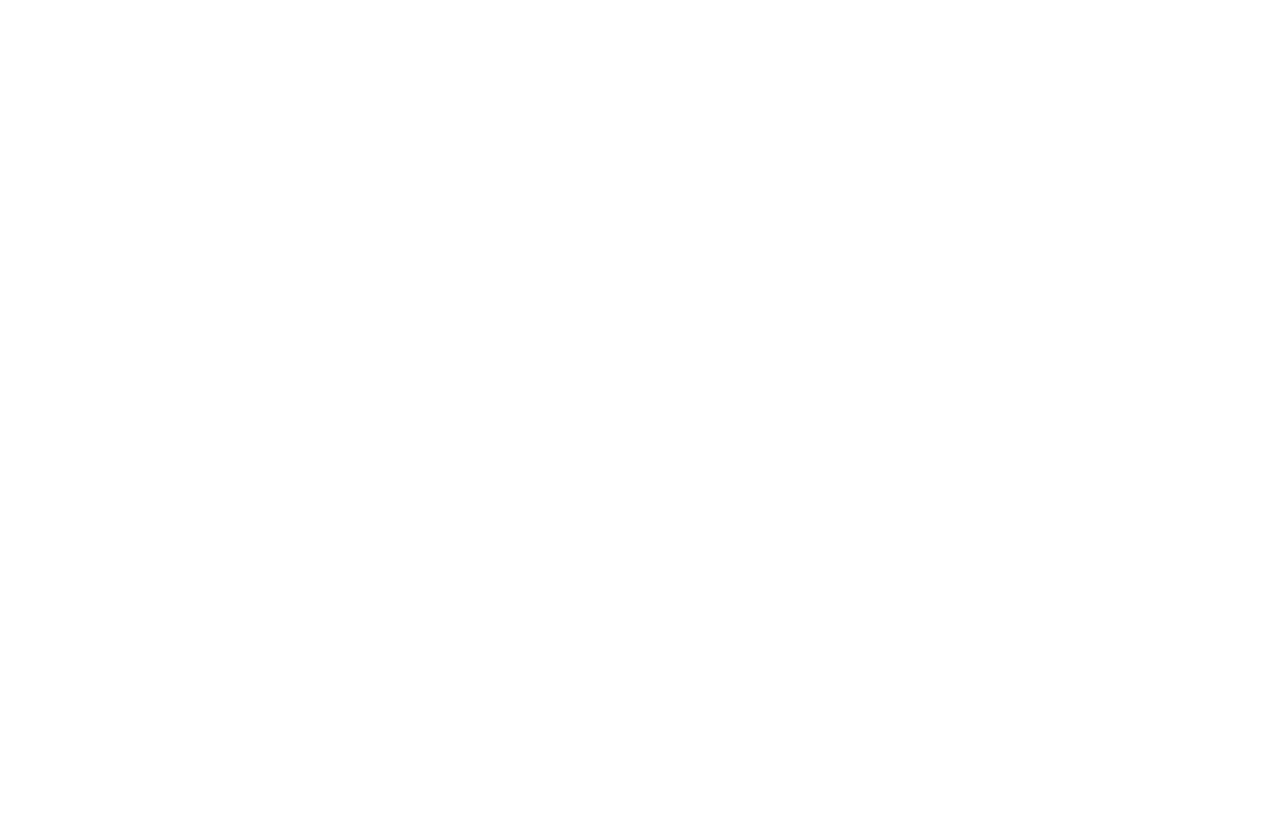
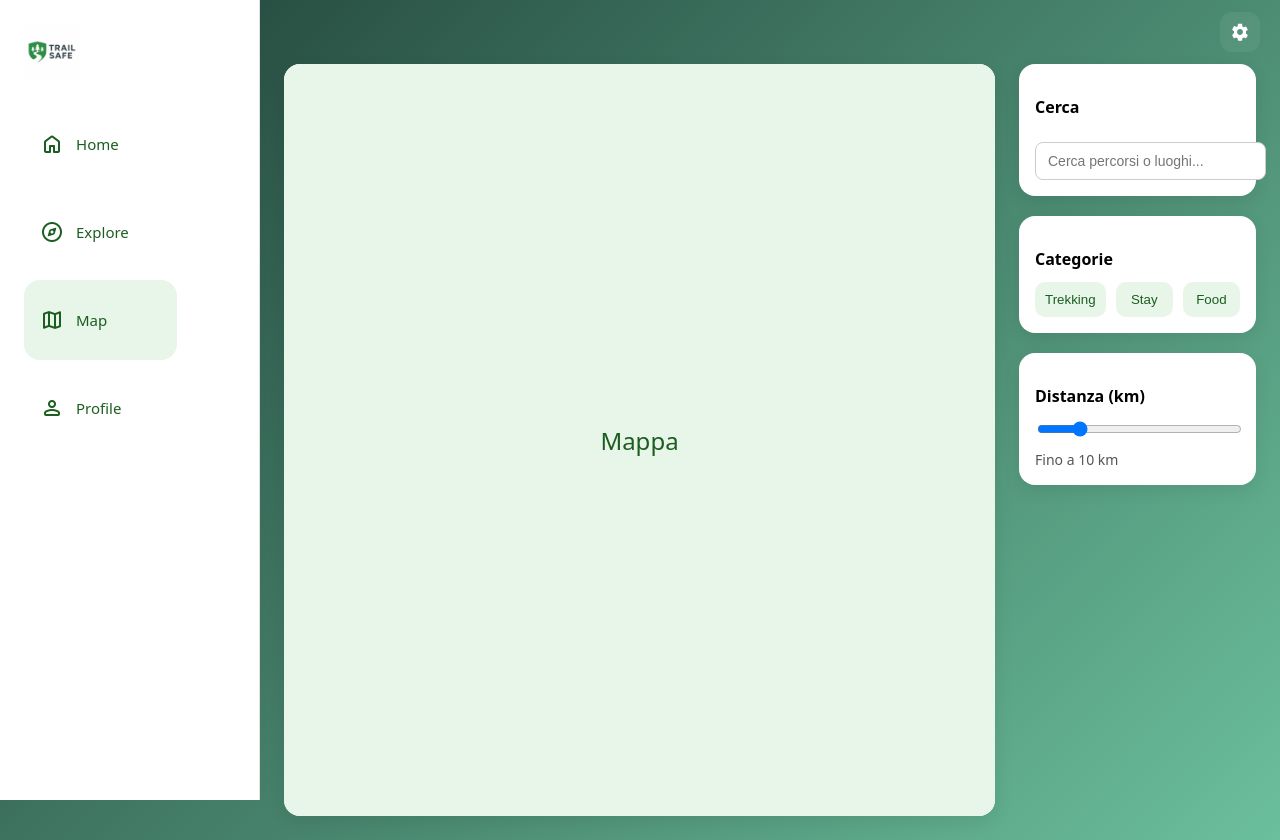
Before and after one commit to Sambuzi/TrailSafe, a Vue app in the folder client/: page /map in a window 1280 px wide. Before the commit this address had no page. Before the commit the page ends 800 px from the top, so only its background shows below. Built offline with nearby package versions, Linux system fonts and the light colour scheme.

Commit message:
initial frontend pages and layout

```diff
--- a/client/src/components/Sidebar.vue
+++ b/client/src/components/Sidebar.vue
@@ -11,7 +11,7 @@
         <span class="label">Home</span>
       </router-link>
 
-      <router-link to="/trails" class="item">
+      <router-link to="/explore" class="item">
         <span class="material-symbols-rounded">explore</span>
         <span class="label">Explore</span>
       </router-link>
--- /dev/null
+++ b/client/src/css/AIExplore.css
@@ -0,0 +1,74 @@
+.chat-page {
+  display: flex;
+  flex-direction: column;
+  height: calc(100vh - 48px);
+  background: #ffffff;
+  border-radius: 16px;
+  box-shadow: 0 6px 18px rgba(0, 0, 0, 0.08);
+  overflow: hidden;
+}
+
+/* MESSAGGI */
+.chat-messages {
+  flex: 1;
+  padding: 20px;
+  overflow-y: auto;
+  display: flex;
+  flex-direction: column;
+  gap: 12px;
+}
+
+/* MESSAGGIO BASE */
+.message {
+  max-width: 70%;
+  padding: 12px 16px;
+  border-radius: 16px;
+  font-size: 14px;
+  line-height: 1.4;
+}
+
+/* AI */
+.message.ai {
+  align-self: flex-start;
+  background: #e8f5e9;
+  color: #1b5e20;
+  border-bottom-left-radius: 4px;
+}
+
+/* UTENTE */
+.message.user {
+  align-self: flex-end;
+  background: #1b5e20;
+  color: #ffffff;
+  border-bottom-right-radius: 4px;
+}
+
+/* INPUT */
+.chat-input {
+  display: flex;
+  gap: 12px;
+  padding: 16px;
+  border-top: 1px solid #e0e0e0;
+}
+
+.chat-input input {
+  flex: 1;
+  padding: 12px;
+  border-radius: 10px;
+  border: 1px solid #ccc;
+  font-size: 14px;
+}
+
+.chat-input button {
+  padding: 12px 18px;
+  border-radius: 10px;
+  border: none;
+  background: #1b5e20;
+  color: white;
+  font-weight: 500;
+  cursor: pointer;
+}
+
+.chat-input button:hover {
+  background: #2e7d32;
+}
--- a/client/src/css/Home.css
+++ b/client/src/css/Home.css
@@ -18,7 +18,7 @@
 
 /* CARD GENERICA */
 .card {
-  background-color: #ffffff;
+  background-color: #85cb74;
   border-radius: 16px;
   padding: 20px;
   box-shadow: 0 6px 18px rgba(0, 0, 0, 0.08);
--- /dev/null
+++ b/client/src/css/Map.css
@@ -0,0 +1,86 @@
+.map-page {
+  display: flex;
+  gap: 24px;
+  height: calc(100vh - 48px);
+}
+
+/* MAPPA */
+.map-container {
+  flex: 3;
+  background: #ffffff;
+  border-radius: 16px;
+  box-shadow: 0 6px 18px rgba(0, 0, 0, 0.08);
+  overflow: hidden;
+}
+
+.map-placeholder {
+  width: 100%;
+  height: 100%;
+  background: #e8f5e9;
+  display: flex;
+  align-items: center;
+  justify-content: center;
+  font-size: 24px;
+  color: #1b5e20;
+}
+
+/* FILTRI */
+.filters-container {
+  flex: 1;
+  display: flex;
+  flex-direction: column;
+  gap: 20px;
+}
+
+.filter-card {
+  background: #ffffff;
+  border-radius: 16px;
+  padding: 16px;
+  box-shadow: 0 6px 18px rgba(0, 0, 0, 0.08);
+}
+
+.filter-card h3 {
+  margin-bottom: 12px;
+  font-size: 16px;
+}
+
+/* SEARCH */
+.search-input {
+  width: 100%;
+  padding: 10px 12px;
+  border-radius: 8px;
+  border: 1px solid #ccc;
+  font-size: 14px;
+}
+
+/* CATEGORIE */
+.category-buttons {
+  display: flex;
+  gap: 10px;
+}
+
+.category-btn {
+  flex: 1;
+  padding: 10px;
+  border-radius: 10px;
+  border: none;
+  background: #e8f5e9;
+  color: #1b5e20;
+  font-weight: 500;
+  cursor: pointer;
+}
+
+.category-btn:hover {
+  background: #c8e6c9;
+}
+
+/* SLIDER */
+.km-slider {
+  width: 100%;
+}
+
+.km-value {
+  margin-top: 8px;
+  font-size: 14px;
+  color: #555;
+}
--- /dev/null
+++ b/client/src/pages/AIExplore.vue
@@ -0,0 +1,36 @@
+<template>
+  <div class="chat-page">
+    <!-- AREA MESSAGGI -->
+    <div class="chat-messages">
+      <div class="message ai">
+        👋 Ciao! Descrivimi il percorso che cerchi e ti aiuterò.
+      </div>
+
+      <div class="message user">
+        Vorrei un trekking facile vicino al mare, massimo 10 km.
+      </div>
+
+      <div class="message ai">
+        🌿 Ti consiglio un percorso costiero, difficoltà facile, 8 km,
+        adatto a principianti e con bel panorama.
+      </div>
+    </div>
+
+    <!-- INPUT CHAT -->
+    <div class="chat-input">
+      <input
+        type="text"
+        placeholder="Scrivi qui il tuo messaggio..."
+      />
+      <button>Invia</button>
+    </div>
+  </div>
+</template>
+
+<script>
+import '../css/AIExplore.css'
+
+export default {
+  name: 'ChatAI'
+}
+</script>
--- /dev/null
+++ b/client/src/pages/Map.vue
@@ -0,0 +1,55 @@
+<template>
+  <div class="map-page">
+    <!-- AREA MAPPA -->
+    <section class="map-container">
+      <div class="map-placeholder">
+        <!-- Qui in futuro andrai a montare la mappa (Leaflet, Mapbox, ecc.) -->
+        <p>Mappa</p>
+      </div>
+    </section>
+
+    <!-- AREA FILTRI -->
+    <section class="filters-container">
+      <!-- Ricerca -->
+      <div class="filter-card">
+        <h3>Cerca</h3>
+        <input
+          type="text"
+          class="search-input"
+          placeholder="Cerca percorsi o luoghi..."
+        />
+      </div>
+
+      <!-- Bottoni categorie -->
+      <div class="filter-card">
+        <h3>Categorie</h3>
+        <div class="category-buttons">
+          <button class="category-btn">Trekking</button>
+          <button class="category-btn">Stay</button>
+          <button class="category-btn">Food</button>
+        </div>
+      </div>
+
+      <!-- Slider KM -->
+      <div class="filter-card">
+        <h3>Distanza (km)</h3>
+        <input
+          type="range"
+          min="1"
+          max="50"
+          value="10"
+          class="km-slider"
+        />
+        <div class="km-value">Fino a 10 km</div>
+      </div>
+    </section>
+  </div>
+</template>
+
+<script>
+import '../css/Map.css'
+
+export default {
+  name: 'Map'
+}
+</script>
--- a/client/src/pages/Trails.vue
+++ /dev/null
@@ -1,11 +0,0 @@
-<template>
-  <div class="page">
-    <h2>Trails (placeholder)</h2>
-  </div>
-</template>
-<script>
-export default {}
-</script>
-<style scoped>
-.page { padding: 24px }
-</style>
```
Also changed, not shown: client/src/pages/Profile.vue (+11 -0 lines), client/src/router/index.js (+5 -2 lines).
